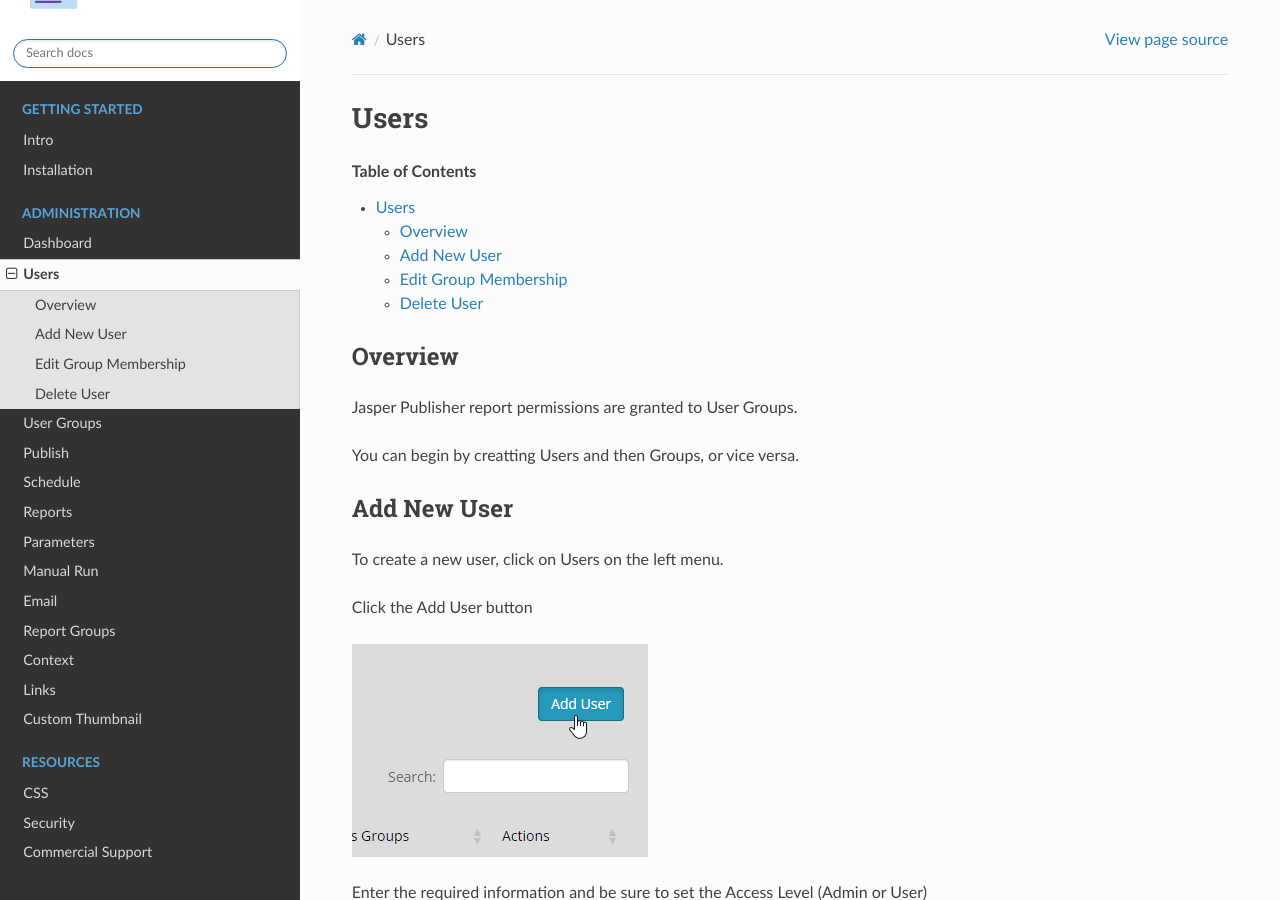
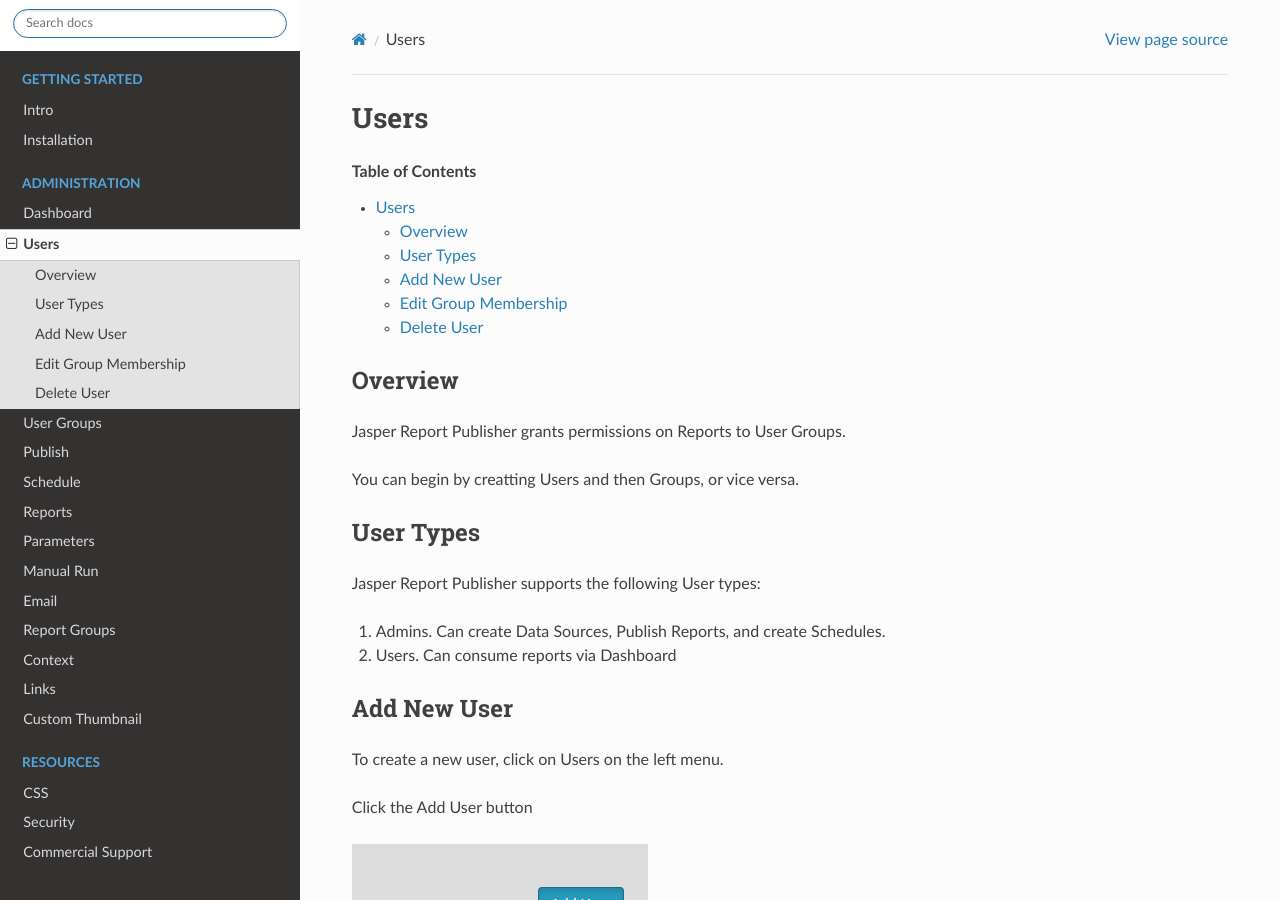
Before and after one commit to AcuGIS/jasper-report-publisher, a Sphinx documentation site: the page built from docs/components/users/index.rst, in a window 1280 px wide and 900 px high. Built offline with Sphinx 7.4.7 and the Read the Docs theme 2.0.0, drawn with Linux system fonts in a browser that asks for light colours; pages that are not in the unit, such as notebooks, are missing from menus.

Commit message:
Update index.rst

```diff
--- a/docs/components/users/index.rst
+++ b/docs/components/users/index.rst
@@ -13,9 +13,17 @@
 Overview
 ==================
 
-Jasper Publisher report permissions are granted to User Groups.
+Jasper Report Publisher grants permissions on Reports to User Groups.
 
 You can begin by creatting Users and then Groups, or vice versa.
+
+User Types
+==================
+
+Jasper Report Publisher supports the following User types:
+
+1. Admins.  Can create Data Sources, Publish Reports, and create Schedules.
+2. Users.   Can consume reports via Dashboard
 
 Add New User
 ================
```
